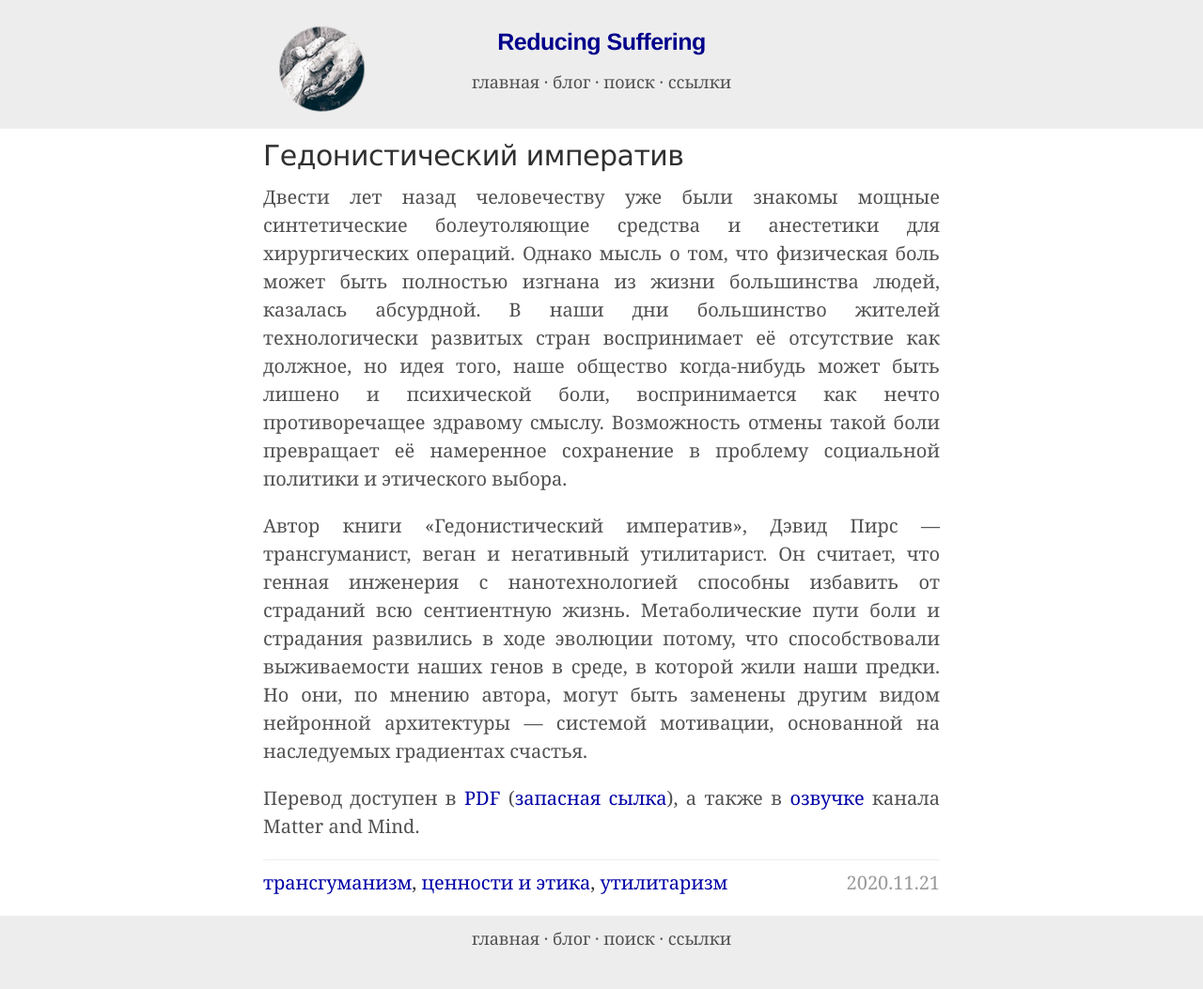
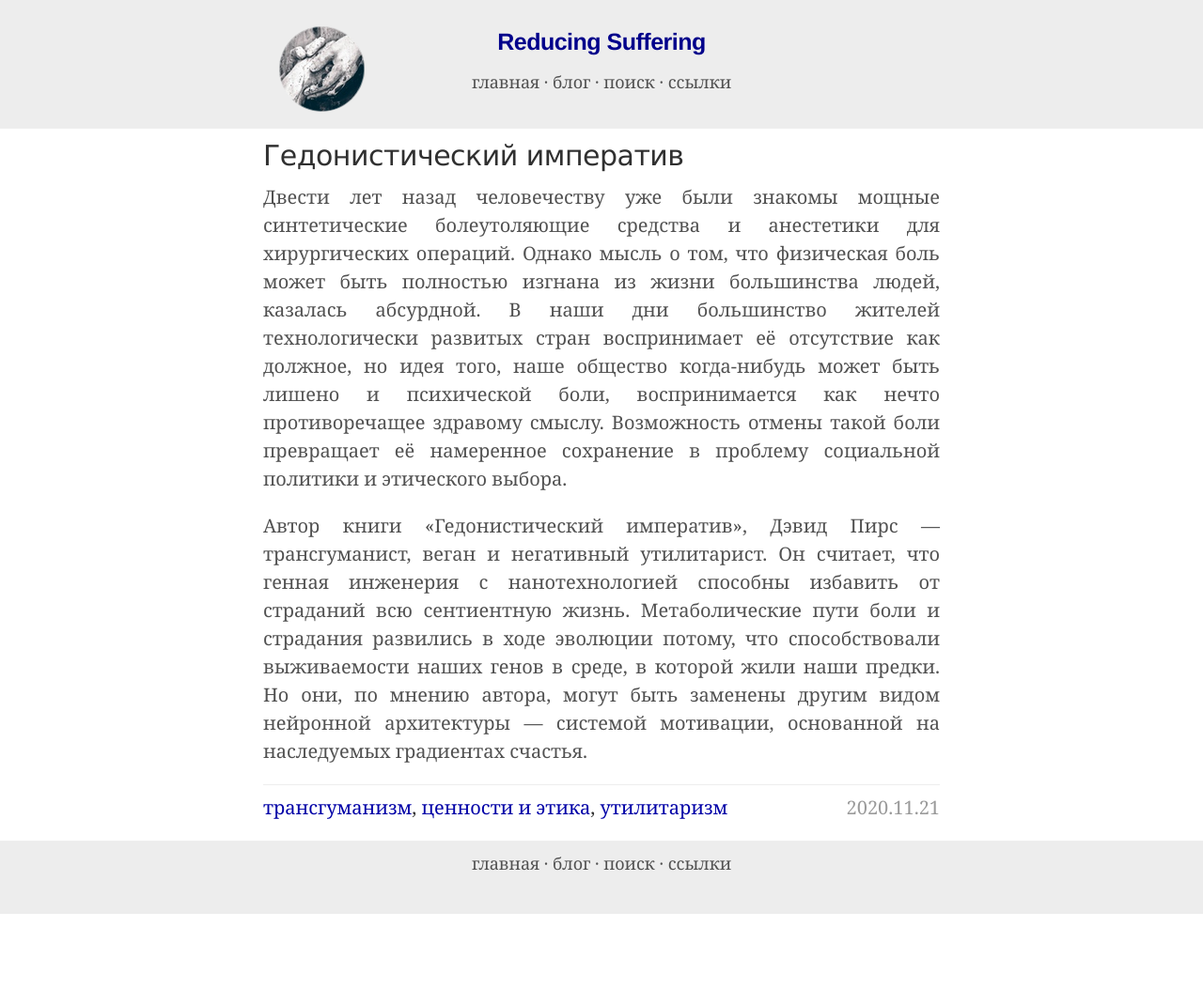
Before and after one commit to ReducingSuffering/reducingsuffering.github.io, a Jekyll site: the page built from _posts/wt/Авторы/Иноязычные/Дэвид Пирс/2020-11-21-89.md, in a window 1280 px wide. Shown: the whole page at 94% size. Built offline with Jekyll 4.4.1, drawn with Linux system fonts in a browser that asks for light colours; after the commit the page ends 973 px from its top, so only the background shows below that.

Commit message:
Update 2020-11-21-89.md

```diff
--- a/_posts/wt/Авторы/Иноязычные/Дэвид Пирс/2020-11-21-89.md
+++ b/_posts/wt/Авторы/Иноязычные/Дэвид Пирс/2020-11-21-89.md
@@ -17,5 +17,3 @@ preview: https://ubq124.files.wordpress.com/2019/12/fawguhxqwyu.jpg?w=417&h=663
 Двести лет назад человечеству уже были знакомы мощные синтетические болеутоляющие средства и анестетики для хирургических операций. Однако мысль о том, что физическая боль может быть полностью изгнана из жизни большинства людей, казалась абсурдной. В наши дни большинство жителей технологически развитых стран воспринимает её отсутствие как должное, но идея того, наше общество когда-нибудь может быть лишено и психической боли, воспринимается как нечто противоречащее здравому смыслу. Возможность отмены такой боли превращает её намеренное сохранение в проблему социальной политики и этического выбора.
 
 Автор книги «Гедонистический императив», Дэвид Пирс — трансгуманист, веган и негативный утилитарист. Он считает, что генная инженерия с нанотехнологией способны избавить от страданий всю сентиентную жизнь. Метаболические пути боли и страдания развились в ходе эволюции потому, что способствовали выживаемости наших генов в среде, в которой жили наши предки. Но они, по мнению автора, могут быть заменены другим видом нейронной архитектуры — системой мотивации, основанной на наследуемых градиентах счастья.
-
-Перевод доступен в [PDF](https://disk.yandex.ru/i/DK__744lEm6L3g) ([запасная сылка](https://ubq124.wordpress.com/2019/12/22/the-hedonistic-imperative-pdf/)), а также в [озвучке](https://www.youtube.com/playlist?list=PLo9PbBKCXZUKQttgVKvlgojNKkJ-3RKDg) канала Matter and Mind.
```
